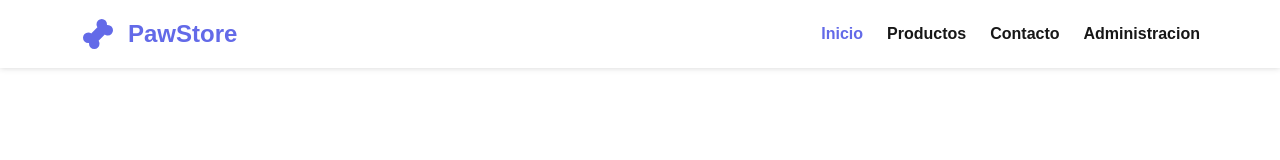
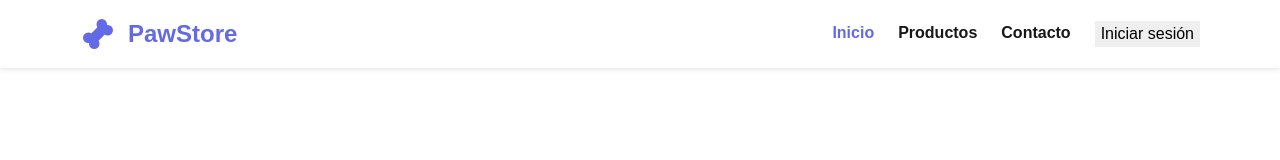
Before and after one commit to Czar81/PawStore, a React (Vite) app: page / in a window 1280 px wide. Shown: the top 160 px of the page. Built offline with nearby package versions, Linux system fonts and the light colour scheme; no server answers.

Commit message:
Added auth section

```diff
--- a/src/components/structure/Navbar.jsx
+++ b/src/components/structure/Navbar.jsx
@@ -1,13 +1,21 @@
-import icon from '/src/assets/icons/pet-supplies.svg';
-import SearchBar from '../generic/SearchBar';
+import icon from '@/assets/icons/pet-supplies.svg';
+import SearchBar from '@/components/generic/SearchBar';
+import AuthSection from '@/components/generic/AuthSection';
+import { useUserStore } from '@/store/userStore';
 
 function Navbar({ activeView, setActiveView }) {
+  const user = useUserStore((state) => state.getUser());
+  const isAuthenticated = useUserStore((state) => state.isAuthenticated);
+
   const navItems = [
     { id: 'start', label: 'Inicio' },
     { id: 'products', label: 'Productos' },
     { id: 'contact', label: 'Contacto' },
-    { id: 'admin', label: 'Administracion' },
   ];
+
+  if (isAuthenticated && user?.role === 'admin') {
+    navItems.push({ id: 'admin', label: 'Administración' });
+  }
 
   return (
     <header>
@@ -27,6 +35,9 @@ function Navbar({ activeView, setActiveView }) {
                 {item.label}
               </li>
             ))}
+            <li>
+              <AuthSection setActiveView={setActiveView} />
+            </li>
           </ul>
         </div>
       </nav>
```
